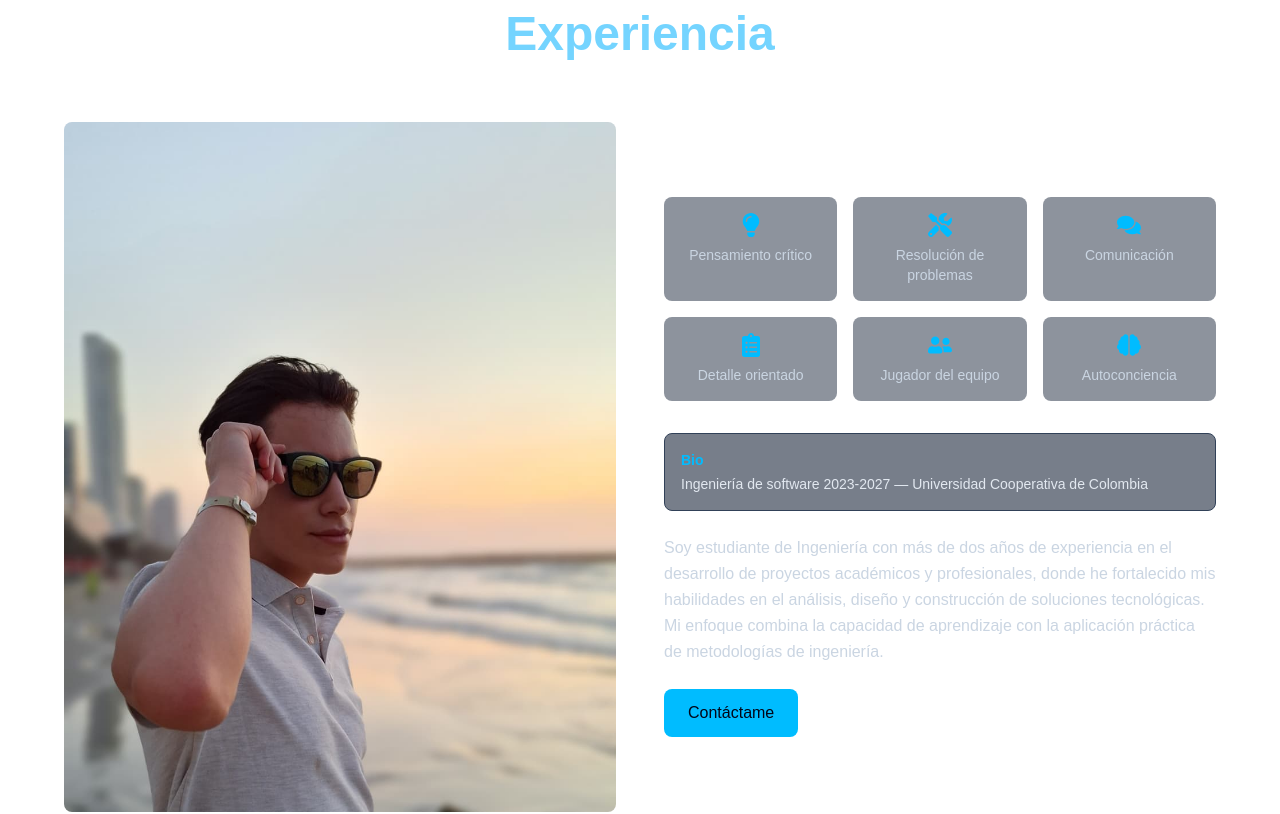
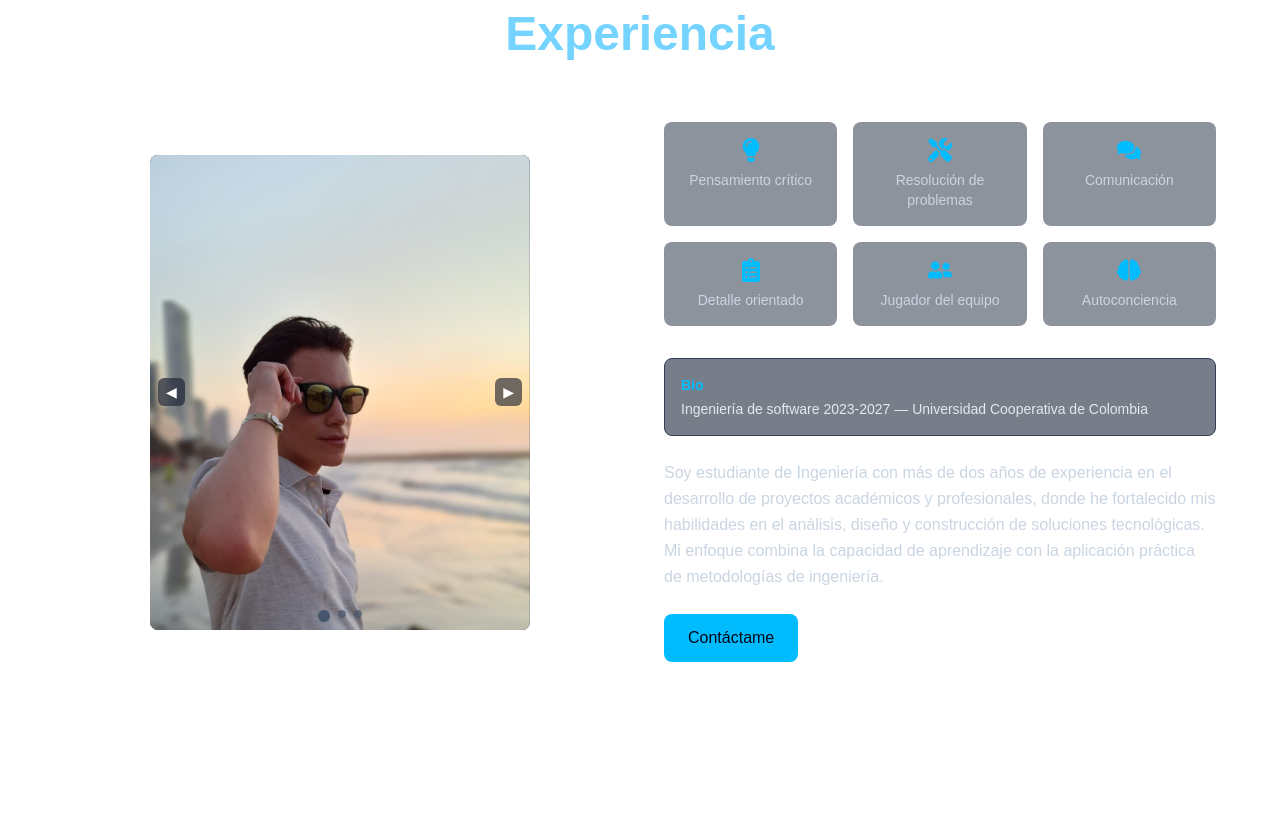
Before and after one commit to Andres766/Portafolio., a Next.js app: page / in a window 1280 px wide. Shown: the part 1705-2519 px from the top of the page. Built offline with nearby package versions, Linux system fonts and the light colour scheme; no server answers.

Commit message:
proyectos nuevos

```diff
--- a/src/app/data/projects.ts
+++ b/src/app/data/projects.ts
@@ -1,8 +1,8 @@
 export const projects = [
   { title: 'Reproductor de música', tech: 'Next.js', description: { es: 'Reproductor de música', en: 'Music player' }, repo: 'https://github.com/Andres766/Reproductor-de-musica', demo: 'https://reproductor-de-musica-nzcrytegu-andres766s-projects.vercel.app', image: '/reproductor.jpg' },
   { title: 'Buscador de peliculas y series', tech: 'Next.js, Tailwind', description: { es: 'Explorador de películas y series con buscador, fichas y tendencias.', en: 'Movies and series search with discovery and details.' }, repo: 'https://github.com/Andres766/Cinemix', demo: 'https://cinemix-eosin.vercel.app', image: '/apppelicula.jpg' },
-  { title: 'Portfolio CMS', tech: 'Next.js, TypeScript', description: { es: 'Sistema de gestión de contenido para portfolios personales', en: 'Content management system for personal portfolios' }, repo: '#', demo: '#' },
-  { title: 'Weather Dashboard', tech: 'React, API Integration', description: { es: 'Dashboard meteorológico con visualización de datos', en: 'Weather dashboard with data visualization' }, repo: '#', demo: '#' },
+  { title: 'BiblioNexus', tech: 'Python, Django', description: { es: 'Sistema de biblioteca con catálogo, préstamos y panel de administración.', en: 'Library system with catalog, loans, and admin dashboard.' }, repo: 'https://github.com/Andres766/biblioteca-proyecto.git', demo: 'https://biblioteca-proyecto-ypvs.onrender.com', image: '/biblioteca.jpg' },
+  { title: 'Interfaz Tailwind', tech: 'Next.js, Tailwind', description: { es: 'Interfaz UI construida con Next.js y Tailwind CSS.', en: 'UI interface built with Next.js and Tailwind CSS.' }, repo: 'https://github.com/Andres766/tallerdiseno-vercel-tailwind', demo: 'https://tallerdiseno-vercel-tailwind.vercel.app', image: '/interfaztail.jpg' },
   { title: 'Chat Application', tech: 'Node.js, Socket.io', description: { es: 'Aplicación de chat en tiempo real con salas privadas', en: 'Real-time chat app with private rooms' }, repo: '#', demo: '#' },
   { title: 'Blog Platform', tech: 'Next.js, MDX', description: { es: 'Plataforma de blog con markdown y optimización SEO', en: 'Blog platform with markdown and SEO optimization' }, repo: '#', demo: '#' },
   { title: 'Fitness Tracker', tech: 'React Native, Firebase', description: { es: 'App móvil para seguimiento de ejercicios y nutrición', en: 'Mobile app for tracking workouts and nutrition' }, repo: '#', demo: '#' },
--- a/src/app/globals.css
+++ b/src/app/globals.css
@@ -195,6 +195,22 @@ body {
 .animate-slide-in-left { animation: slide-in-left 0.8s ease-out forwards; }
 .animate-slide-in-right { animation: slide-in-right 0.8s ease-out forwards; }
 .animate-pulse-glow { animation: pulse-glow 2s ease-in-out infinite; }
+
+/* Pan-zoom suave para imágenes del carrusel */
+@keyframes pan-zoom {
+  0% { transform: scale(1) translate3d(0, 0, 0); }
+  50% { transform: scale(1.02) translate3d(-1.5%, -1.5%, 0); }
+  100% { transform: scale(1.015) translate3d(1.5%, 1.2%, 0); }
+}
+.animate-pan-zoom { animation: pan-zoom 8s ease-in-out infinite alternate; will-change: transform; }
+
+/* Entrada suave en cambio de foto */
+@keyframes slide-fade-in {
+  0% { opacity: 0; transform: translateX(12px) scale(0.995); }
+  60% { opacity: 1; transform: translateX(2px) scale(1.005); }
+  100% { opacity: 1; transform: translateX(0) scale(1); }
+}
+.animate-slide-fade-in { animation: slide-fade-in 500ms ease-out; }
 
 /* Badge hover vibration */
 @keyframes vibrate {
--- a/src/app/sections/Informacion.tsx
+++ b/src/app/sections/Informacion.tsx
@@ -1,7 +1,7 @@
 "use client"
 import Image from 'next/image'
 import { FaLightbulb, FaTools, FaComments, FaClipboardList, FaUserFriends, FaBrain } from 'react-icons/fa'
-import React from 'react'
+import React, { useRef, useState, useEffect } from 'react'
 
 type TechItem = { name: string; icon: React.ReactNode }
 
@@ -20,6 +20,36 @@ export default function Informacion({
   scrollToSection: (id: string) => void
   setServiceModal: React.Dispatch<React.SetStateAction<'frontend' | 'backend' | 'uiux' | 'devops' | null>>
 }) {
+  // Carrusel para la imagen del apartado "Sobre mí"
+  const aboutImages = ['/Andres.jpg', '/apppelicula.jpg', '/reproductor.jpg']
+  const [aboutIdx, setAboutIdx] = useState(0)
+  const [aboutPaused, setAboutPaused] = useState(false)
+  const touchStartX = useRef<number | null>(null)
+  const handleTouchStart = (e: React.TouchEvent<HTMLDivElement>) => {
+    touchStartX.current = e.touches[0].clientX
+  }
+  const handleTouchEnd = (e: React.TouchEvent<HTMLDivElement>) => {
+    if (touchStartX.current === null) return
+    const delta = e.changedTouches[0].clientX - touchStartX.current
+    const threshold = 40 // px
+    if (delta > threshold) {
+      // swipe derecha -> imagen anterior
+      setAboutIdx((prev) => (prev - 1 + aboutImages.length) % aboutImages.length)
+    } else if (delta < -threshold) {
+      // swipe izquierda -> imagen siguiente
+      setAboutIdx((prev) => (prev + 1) % aboutImages.length)
+    }
+    touchStartX.current = null
+  }
+
+  // Autoplay suave con pausa al hover
+  useEffect(() => {
+    if (aboutPaused) return
+    const id = setInterval(() => {
+      setAboutIdx((prev) => (prev + 1) % aboutImages.length)
+    }, 5000)
+    return () => clearInterval(id)
+  }, [aboutPaused, aboutImages.length])
   return (
     <>
       {/* About Section */}
@@ -68,14 +98,61 @@ export default function Informacion({
 
           <div className="grid md:grid-cols-2 gap-12 items-center">
             <div className="order-2 md:order-1">
-              <div className={`w-full aspect-[4/5] rounded-lg overflow-hidden ${isDark ? 'bg-slate-800' : 'bg-gray-200'}`}>
-                <Image
-                  src="/Andres.jpg"
-                  alt="Andres Cordoba"
-                  width={400}
-                  height={500}
-                  className="w-full h-full object-cover"
-                />
+              <div
+                className={`group relative w-full max-w-[300px] md:max-w-[380px] mx-auto aspect-[4/5] md:aspect-[4/5] rounded-lg overflow-hidden ${isDark ? 'bg-slate-800' : 'bg-gray-200'} animate-fade-in-up`}
+                onTouchStart={handleTouchStart}
+                onTouchEnd={handleTouchEnd}
+                onMouseEnter={() => setAboutPaused(true)}
+                onMouseLeave={() => setAboutPaused(false)}
+              >
+                {/* Slides */}
+                <div
+                  className="flex w-full h-full transform-gpu will-change-transform transition-transform duration-500 ease-[cubic-bezier(0.22,0.61,0.36,1)]"
+                  style={{ transform: `translateX(-${aboutIdx * 100}%)` }}
+                >
+                  {aboutImages.map((src, i) => (
+                    <div key={src + i} className="w-full h-full shrink-0">
+                      <Image
+                        src={src}
+                        alt={`Sobre mí ${i + 1}`}
+                        width={400}
+                        height={500}
+                        className={`w-full h-full object-cover ${i === aboutIdx ? 'animate-pan-zoom animate-slide-fade-in' : ''}`}
+                      />
+                    </div>
+                  ))}
+                </div>
+
+                {/* Controles */}
+                <button
+                  type="button"
+                  aria-label="Anterior"
+                  onClick={() => setAboutIdx((prev) => (prev - 1 + aboutImages.length) % aboutImages.length)}
+                  className={`absolute left-2 top-1/2 -translate-y-1/2 px-2 py-1 rounded-md text-sm ${isDark ? 'bg-slate-900/60 text-white hover:bg-slate-800/80' : 'bg-white/70 text-gray-900 hover:bg-white'} backdrop-blur-sm`}
+                >
+                  ◀
+                </button>
+                <button
+                  type="button"
+                  aria-label="Siguiente"
+                  onClick={() => setAboutIdx((prev) => (prev + 1) % aboutImages.length)}
+                  className={`absolute right-2 top-1/2 -translate-y-1/2 px-2 py-1 rounded-md text-sm ${isDark ? 'bg-slate-900/60 text-white hover:bg-slate-800/80' : 'bg-white/70 text-gray-900 hover:bg-white'} backdrop-blur-sm`}
+                >
+                  ▶
+                </button>
+
+                {/* Indicadores */}
+                <div className="absolute bottom-2 left-1/2 -translate-x-1/2 flex gap-2">
+                  {aboutImages.map((_, i) => (
+                    <button
+                      key={`dot-${i}`}
+                      type="button"
+                      aria-label={`Ir a imagen ${i + 1}`}
+                      onClick={() => setAboutIdx(i)}
+                      className={`${isDark ? 'bg-slate-600' : 'bg-gray-300'} rounded-full transition-colors ${aboutIdx === i ? (isDark ? 'w-3 h-3 bg-sky-400' : 'w-3 h-3 bg-blue-600') : 'w-2 h-2 opacity-70'}`}
+                    />
+                  ))}
+                </div>
               </div>
             </div>
 
```
Also changed, not shown: public/biblioteca.jpg (added), public/interfaztail.jpg (added).
